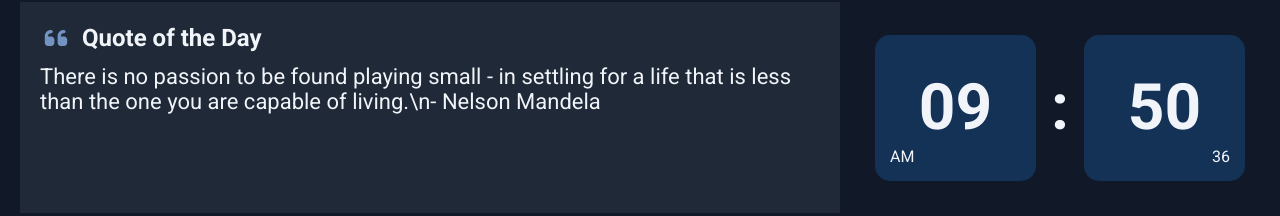
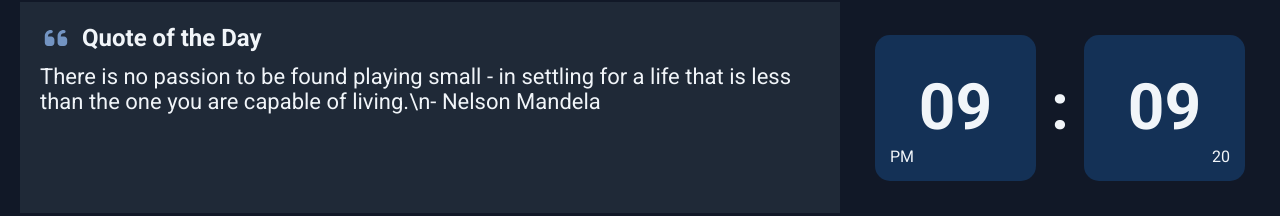
Before and after one commit to TheWalkingSea/BuzzBoard, a React (Vite) app: page / in a window 1280 px wide. Shown: the part 200-416 px from the top of the page. Built offline with nearby package versions, Linux system fonts and the light colour scheme.

Commit message:
Implemented Clock Logic

```diff
--- a/src/Components/Clock.tsx
+++ b/src/Components/Clock.tsx
@@ -1,21 +1,36 @@
 import './Clock.css'
-
+import { useState, useEffect } from 'react';
 
 export default function Clock() {
+
+    const [time, setTime] = useState(new Date());
+
+    useEffect(() => {
+            const timeout = setTimeout(() => {
+                setTime(new Date());
+            }, 1000);
+            return () => clearTimeout(timeout);
+        }
+    );
+
+    function padTime(time: number): string {
+        return time.toString().padStart(2, '0');
+    }
+
     return (
         <div className="clock">
             <div className="leftBlock block">
                 <div className="centered">
-                    <div className="hour large">09</div>
+                    <div className="hour large">{padTime(time.getHours() % 12)}</div>
                 </div>
-                <div className="meridiem small">am</div>
+                <div className="meridiem small">{time.getHours() >= 12 ? 'pm' : 'am'}</div>
             </div>
             <div className="large">:</div>
             <div className="rightBlock block">
                 <div className="centered">
-                    <div className="minutes large">50</div>
+                    <div className="minutes large">{padTime(time.getMinutes())}</div>
                 </div>
-                <div className="seconds small">36</div>
+                <div className="seconds small">{padTime(time.getSeconds())}</div>
             </div>
         </div>
     )
```
